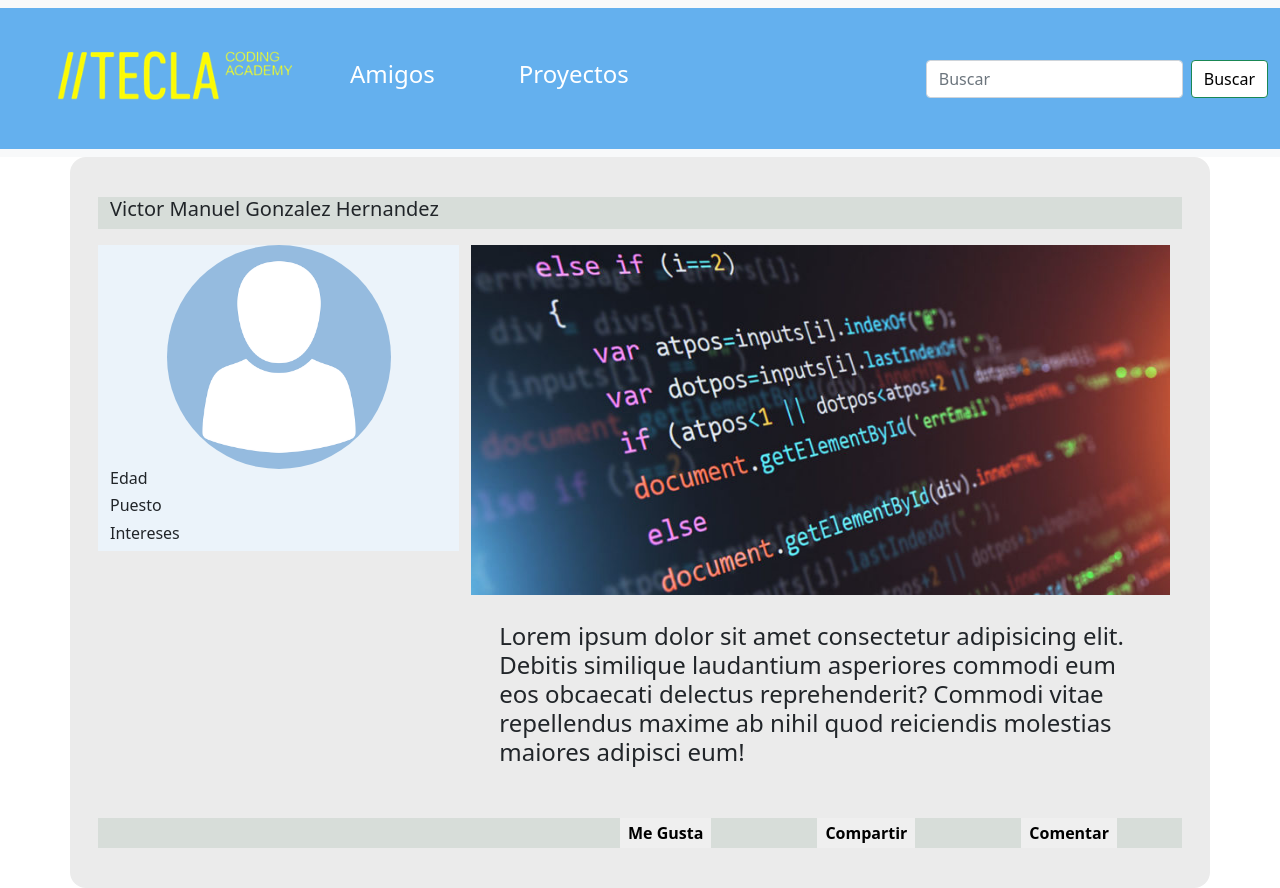
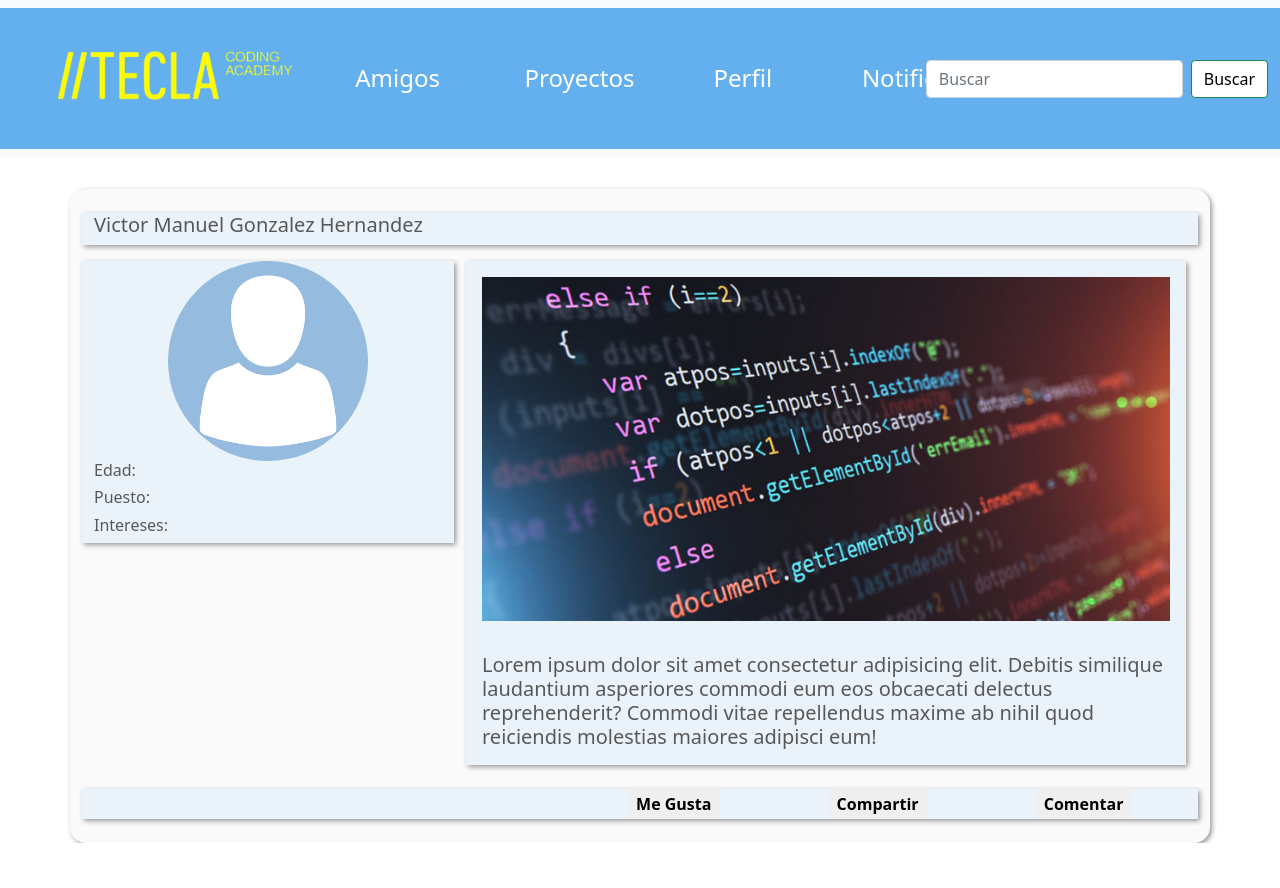
Before and after one commit to Mariano170395/Proyecto-tecla, a plain HTML site: page Proyecto/Ejercicio-5/index.html in a window 1280 px wide. After the commit the page ends 843 px from the top, so only its background shows below. Drawn offline with nearby package versions, Linux system fonts and the light colour scheme.

Commit message:
ejercicio final 5

```diff
--- a/Proyecto/Ejercicio-5/index.html
+++ b/Proyecto/Ejercicio-5/index.html
@@ -1,45 +1,112 @@
-<!doctype html>
+<!DOCTYPE html>
 <html lang="en">
   <head>
-    <meta charset="utf-8">
-    <meta name="viewport" content="width=device-width, initial-scale=1">
-    <link href="https://cdn.jsdelivr.net/npm/bootstrap@5.1.3/dist/css/bootstrap.min.css" rel="stylesheet" integrity="sha384-1BmE4kWBq78iYhFldvKuhfTAU6auU8tT94WrHftjDbrCEXSU1oBoqyl2QvZ6jIW3" crossorigin="anonymous">
-    <title>Hello, world!</title>
-    <link rel="stylesheet" href="style.css">
+    <meta charset="utf-8" />
+    <meta name="viewport" content="width=device-width, initial-scale=1" />
+    <link
+      href="https://cdn.jsdelivr.net/npm/bootstrap@5.1.3/dist/css/bootstrap.min.css"
+      rel="stylesheet"
+      integrity="sha384-1BmE4kWBq78iYhFldvKuhfTAU6auU8tT94WrHftjDbrCEXSU1oBoqyl2QvZ6jIW3"
+      crossorigin="anonymous"
+    />
+    <title>Teclanautas</title>
+    <link rel="stylesheet" href="style.css" />
   </head>
   <body>
     <!-- NavBar -->
     <nav class="navbar navbar-expand-lg navbar-light bg-light">
       <div class="container-fluid" style="background-color: rgb(100, 176, 238)">
-          <a class="navbar-brand" href="#"><img class="Imagen" src="./Img/a23b268e-photoroom-20210930-182904_10c806v08104e03h01d028.png"/></a>
-          <button class="navbar-toggler" type="button" data-bs-toggle="collapse" data-bs-target="#navbarSupportedContent" aria-controls="navbarSupportedContent" aria-expanded="false" aria-label="Toggle navigation">
+        <a class="navbar-brand" href="#"
+          ><img
+            class="Imagen"
+            src="./Img/a23b268e-photoroom-20210930-182904_10c806v08104e03h01d028.png"
+        /></a>
+        <button
+          class="navbar-toggler"
+          type="button"
+          data-bs-toggle="collapse"
+          data-bs-target="#navbarSupportedContent"
+          aria-controls="navbarSupportedContent"
+          aria-expanded="false"
+          aria-label="Toggle navigation"
+        >
           <span class="navbar-toggler-icon"></span>
         </button>
         <div class="collapse navbar-collapse" id="navbarSupportedContent">
           <ul class="navbar-nav me-auto mb-2 mb-lg-0">
             <li class="nav-item">
-                <a class="nav-link active" aria-current="page" href="#"><h1>Amigos</h1></a>
+              <a class="nav-link active" aria-current="page" href="#"
+                ><h1>Amigos</h1></a
+              >
             </li>
             <li class="nav-item">
               <a class="nav-link" href="#"><h1>Proyectos</h1></a>
             </li>
+            <li class="nav-item">
+              <a class="nav-link" href="#"><h1>Perfil</h1></a>
+            </li>
+            <li class="nav-item">
+              <a class="nav-link" href="#"><h1>Notificaciones</h1></a>
+            </li>
           </ul>
           <form class="d-flex">
-              <input class="form-control me-2" type="search" placeholder="Buscar" aria-label="Search">
-              <button class="btn btn-outline-success" type="submit" style="background-color: white; color:black">Buscar</button>
+            <input
+              class="form-control me-2"
+              type="search"
+              placeholder="Buscar"
+              aria-label="Search"
+            />
+            <button
+              class="btn btn-outline-success"
+              type="submit"
+              style="background-color: white; color: black"
+            >
+              Buscar
+            </button>
           </form>
         </div>
       </div>
     </nav>
+    <!-- Espacio -->
+    <div class="espacio"></div>
     <!-- Contenido -->
     <div class="container">
       <div class="row">
-          <div class="col-12"><h1 class="Nombre">Victor Manuel Gonzalez Hernandez</h1></div>
-          <div class="col-4"><img class="fotoPerfil" src="./Img/avatar-1577909_960_720.png"/><h1>Edad</h1><h1>Puesto</h1><h1>Intereses</h1></div>
-          <div class="col-8"><div class="contenedorInfo"><img src="./Img/programacion-2-e1551291144973.jpg" class="imagenInfo"/><h1 class="textoInfo">Lorem ipsum dolor sit amet consectetur adipisicing elit. Debitis similique laudantium asperiores commodi eum eos obcaecati delectus reprehenderit? Commodi vitae repellendus maxime ab nihil quod reiciendis molestias maiores adipisci eum!</h1></div><br></div>
-          <div class="col-12" id="Col12"><button>Me Gusta</button><button>Compartir</button><button>Comentar</button><br></div>
+        <div class="col-12">
+          <h1 class="Nombre">Victor Manuel Gonzalez Hernandez</h1>
+        </div>
+        <div class="col-4">
+          <img class="fotoPerfil" src="./Img/avatar-1577909_960_720.png" />
+          <h1>Edad:</h1>
+          <h1>Puesto:</h1>
+          <h1>Intereses:</h1>
+        </div>
+        <div class="col-8">
+          <div class="contenedorInfo">
+            <img
+              src="./Img/programacion-2-e1551291144973.jpg"
+              class="imagenInfo"
+            />
+            <h1 class="textoInfo">
+              Lorem ipsum dolor sit amet consectetur adipisicing elit. Debitis
+              similique laudantium asperiores commodi eum eos obcaecati delectus
+              reprehenderit? Commodi vitae repellendus maxime ab nihil quod
+              reiciendis molestias maiores adipisci eum!
+            </h1>
+          </div>
+          <br />
+        </div>
+        <div class="col-12" id="Col12">
+          <button>Me Gusta</button><button>Compartir</button
+          ><button>Comentar</button><br />
         </div>
       </div>
-    <script src="https://cdn.jsdelivr.net/npm/bootstrap@5.1.3/dist/js/bootstrap.bundle.min.js" integrity="sha384-ka7Sk0Gln4gmtz2MlQnikT1wXgYsOg+OMhuP+IlRH9sENBO0LRn5q+8nbTov4+1p" crossorigin="anonymous"></script>
+    </div>
+
+    <script
+      src="https://cdn.jsdelivr.net/npm/bootstrap@5.1.3/dist/js/bootstrap.bundle.min.js"
+      integrity="sha384-ka7Sk0Gln4gmtz2MlQnikT1wXgYsOg+OMhuP+IlRH9sENBO0LRn5q+8nbTov4+1p"
+      crossorigin="anonymous"
+    ></script>
   </body>
 </html>
--- a/Proyecto/Ejercicio-5/style.css
+++ b/Proyecto/Ejercicio-5/style.css
@@ -5,84 +5,103 @@
 
 .nav-item {
   width: fit-content;
-  margin: 0% 15%;
+  margin: 0% 7%;
   color: white;
 }
 
 .nav-item h1 {
   font-size: 3vmin;
   color: white;
+  margin: 0% 7%;
 }
 
+.nav-item h1:hover {
+  color: rgb(229, 255, 85)
+}
+
+.espacio{
+  width: 100%;
+  height: 4vmin;
+}
 .container {
   width: 100%;
   height: fit-content;
-  background-color: #ebebeb;
+  background-color: #fafafa;
   border-radius: 2vmin;
-  padding: 5vmin;
+  padding: 3vmin;
+  box-shadow: 2px 2px 5px #999;
 }
 
 .col-12 {
-  background-color: #d7ddd9;
+  background-color: rgb(235, 243, 250);
+  box-shadow: 2px 2px 5px #999;
 }
 .col-4 {
   margin-top: 2vmin;
   background-color: rgb(235, 243, 250);
+  box-shadow: 2px 2px 5px #999;
   height: fit-content;
 }
 
 .col-4 h1 {
   padding: -2vmin;
   font-size: 2vmin;
+  color: rgb(88, 88, 88);
 }
 
 .fotoPerfil {
-  width: 28vmin;
+  width: 25vmin;
   border-radius: 50%;
   display: flex;
   margin-bottom: 4vmin;
-  display:block;
-margin:auto;
+  display: block;
+  margin: auto;
 }
 
 .Nombre {
   font-size: 2.5vmin;
+  color: rgb(88, 88, 88);
 }
 
 .contenedorInfo {
   margin-top: 2vmin;
   height: fit-content;
+  background-color:  rgb(235, 243, 250);
+  box-shadow: 2px 2px 5px #999;
 }
 
 .imagenInfo {
   width: 100%;
   display: block;
   margin: auto;
+  padding: 2vmin;
 }
 
 .textoInfo {
   display: block;
   margin: auto;
-    padding: 4%;
-  font-size: 3vmin;
+  padding: 2vmin;
+  font-size: 2.5vmin;
+  background-color:  rgb(235, 243, 250);
+  color: rgb(88, 88, 88);
 }
 
-#Col12{
+#Col12 {
   display: flex;
   flex-direction: row;
   flex-wrap: nowrap;
   justify-content: flex-end;
 }
 
-#Col12 button{
-    border-color: transparent ;
+#Col12 button {
+  border-color: transparent;
   margin: 0 5%;
   cursor: pointer;
   font-size: 2vmin;
   font-weight: bold;
 }
 
-#Col12 button:hover{
-    background-color: rgb(171, 211, 246);
-    color: white;
+#Col12 button:hover {
+  background-color: rgb(100, 176, 238);
+  color: rgb(229, 255, 85)
 }
```
Lines whose indentation alone changed are shown as unchanged.
